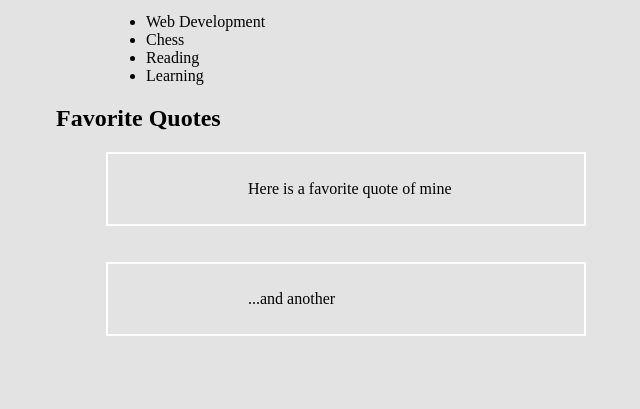
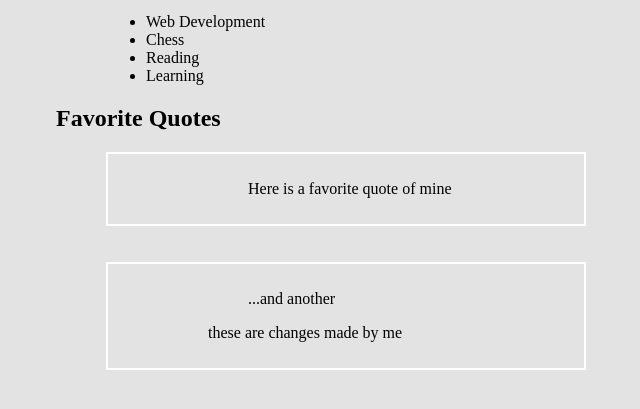
Before and after one commit to pranithashravani/htmlexe1, a plain HTML site: page index.html in a window 1280 px wide. Shown: the part 87-496 px from the top of the page, without its empty margins (394-1034 px from the left). Drawn offline with Linux system fonts and the light colour scheme.

Commit message:
Index.html changed

```diff
--- a/index.html
+++ b/index.html
@@ -18,6 +18,7 @@
 </div><br><br>
 <div id="f">
 <blockquote>...and another</blockquote>
+<p>these are changes made by me</p>
 </div>
 </body>
 
```
